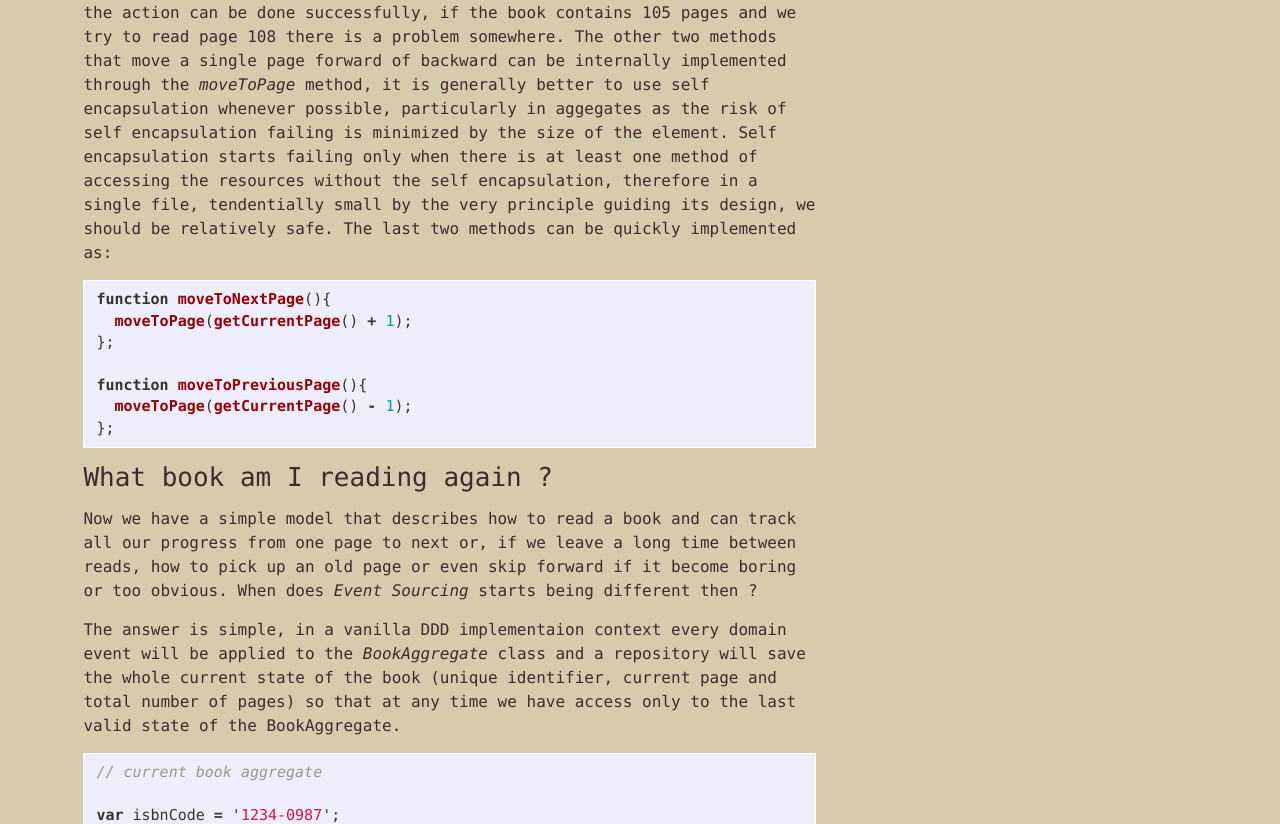
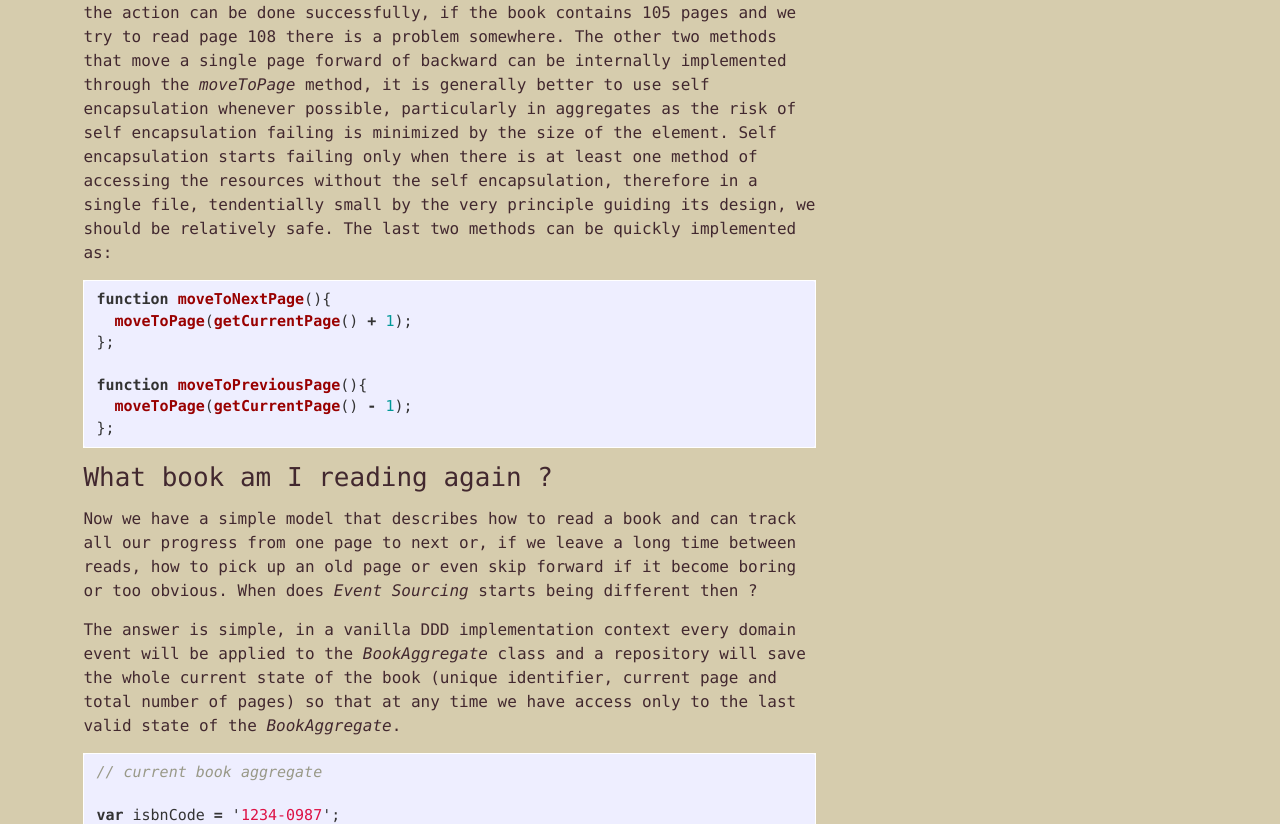
Before and after one commit to jeangougou/jeangougou.github.io, a Jekyll site: the page built from _posts/2016-01-14-how-to-read-a-book-with-ddd.md, in a window 1280 px wide and 1400 px high, scrolled down 2176 px. Shown: the part 185-1009 px from the top of the window. Built offline with Jekyll 4.4.1, drawn with Linux system fonts in a browser that asks for light colours; nearby versions of some CDN libraries; some of the changed text lies outside the part shown.

Commit message:
fix typos

```diff
--- a/_posts/2016-01-14-how-to-read-a-book-with-ddd.md
+++ b/_posts/2016-01-14-how-to-read-a-book-with-ddd.md
@@ -95,7 +95,7 @@
 
 
 Again a direct sample that before moving to the desired page checks again if the action can be done successfully, if the book contains 105 pages and we try to read page 108 there is a problem somewhere.
-The other two methods that move a single page forward of backward can be internally implemented through the _moveToPage_ method, it is generally better to use self encapsulation whenever possible, particularly in aggegates as the risk of self encapsulation failing is minimized by the size of the element.
+The other two methods that move a single page forward of backward can be internally implemented through the _moveToPage_ method, it is generally better to use self encapsulation whenever possible, particularly in aggregates as the risk of self encapsulation failing is minimized by the size of the element.
 Self encapsulation starts failing only when there is at least one method of accessing the resources without the self encapsulation, therefore in a single file, tendentially small by the very principle guiding its design, we should be relatively safe.
 The last two methods can be quickly implemented as:
 
@@ -116,7 +116,7 @@
 Now we have a simple model that describes how to read a book and can track all our progress from one page to next or, if we leave a long time between reads, how to pick up an old page or even skip forward if it become boring or too obvious.
 When does *Event Sourcing* starts being different then ?
 
-The answer is simple, in a vanilla DDD implementaion context every domain event will be applied to the _BookAggregate_ class and a repository will save the whole current state of the book (unique identifier, current page and total number of pages) so that at any time we have access only to the last valid state of the BookAggregate.
+The answer is simple, in a vanilla DDD implementation context every domain event will be applied to the _BookAggregate_ class and a repository will save the whole current state of the book (unique identifier, current page and total number of pages) so that at any time we have access only to the last valid state of the _BookAggregate_.
 
 
 {% highlight javascript %}
```
Also changed, not shown: other parts of _posts/2016-01-14-how-to-read-a-book-with-ddd.md (+8 -8 lines).
